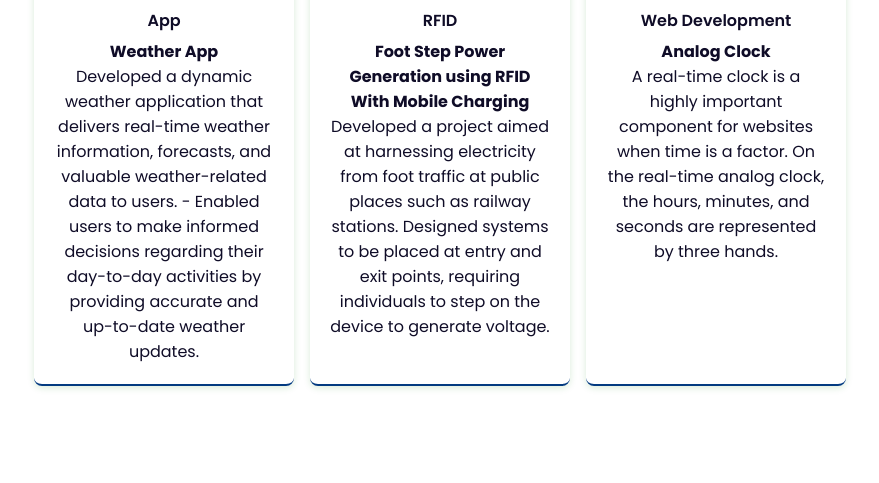
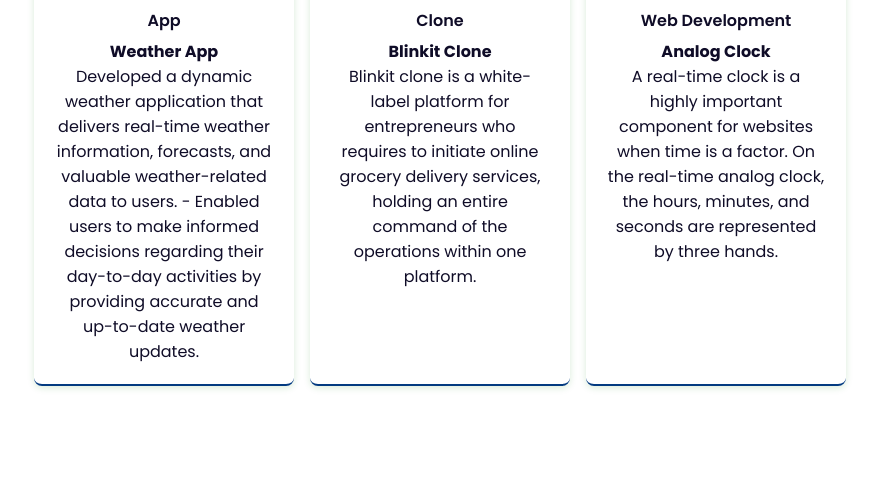
Before and after one commit to guptaharshit567/My-portfolio, a plain HTML site: page index.html in a window 1280 px wide. Shown: the part 3062-3545 px from the top of the page, without its empty margins (200-1079 px from the left). Drawn offline with nearby package versions, Linux system fonts and the light colour scheme.

Commit message:
some changes

```diff
--- a/index.html
+++ b/index.html
@@ -143,7 +143,7 @@
 
                 <div class="bars-box">
                     <h3>JavaScript</h3>
-                    <span>75%</span>
+                    <span>70%</span>
                     <div class="light-bar"></div>
                     <div class="percent-bar js-bar"></div>
                 </div>
@@ -165,7 +165,7 @@
 
                 <div class="bars-box">
                     <h3>Python</h3>
-                    <span>70%</span>
+                    <span>50%</span>
                     <div class="light-bar"></div>
                     <div class="percent-bar react-bar"></div>
                 </div>
@@ -321,15 +321,10 @@
 
                             <div class="project-box">
                                 <i class='bx bx-extension'></i>
-                                <h3>RFID</h3>
-                                <h4>Foot Step Power Generation using RFID With Mobile
-                                    Charging
+                                <h3>Clone</h3>
+                                <h4>Blinkit Clone
                                     </h4>
-                                <p>Developed a project aimed at harnessing electricity
-                                    from foot traffic at public places such as railway
-                                    stations. Designed systems to be placed at entry and
-                                    exit points, requiring individuals to step on the device
-                                    to generate voltage.
+                                <p> Blinkit clone is a white-label platform for entrepreneurs who requires to initiate online grocery delivery services, holding an entire command of the operations within one platform.
                                 </p>  </div>
 
                             <div class="project-box">
```
